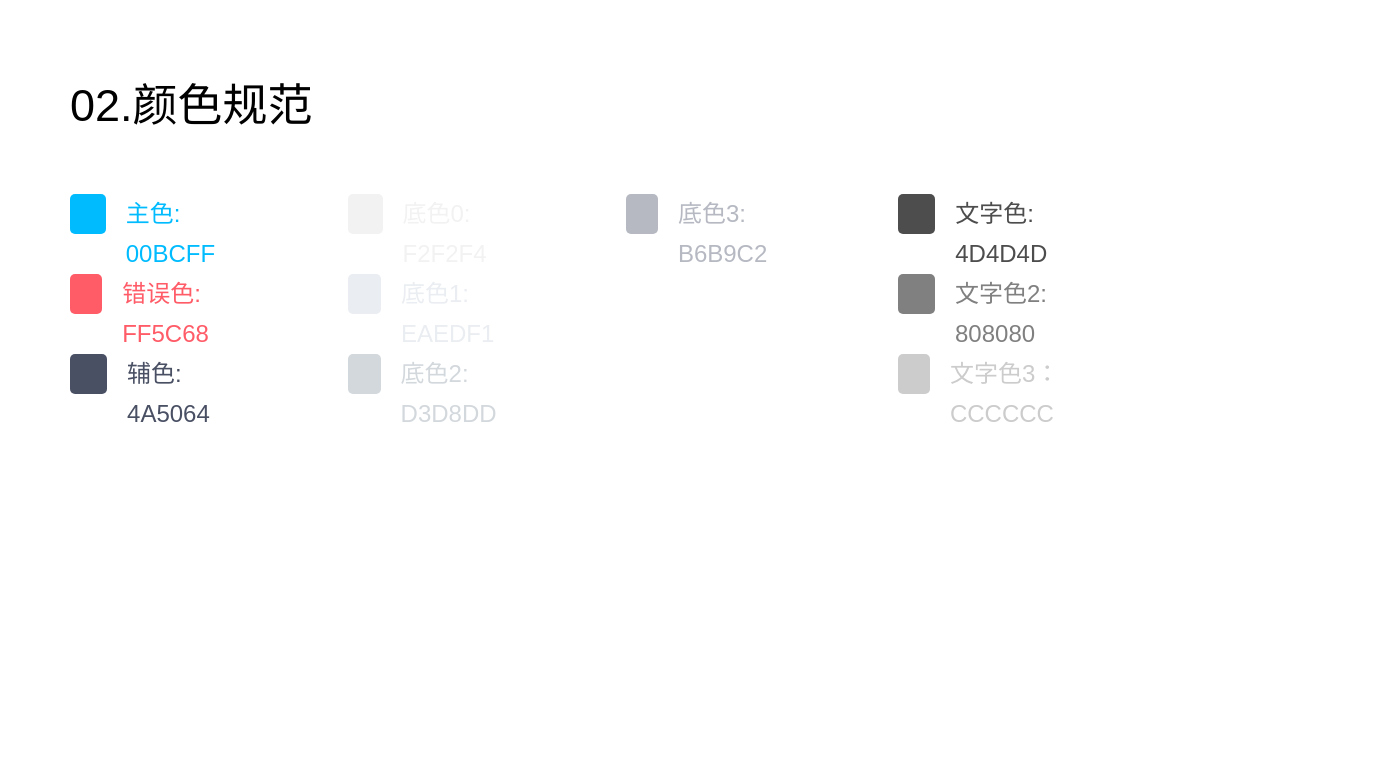
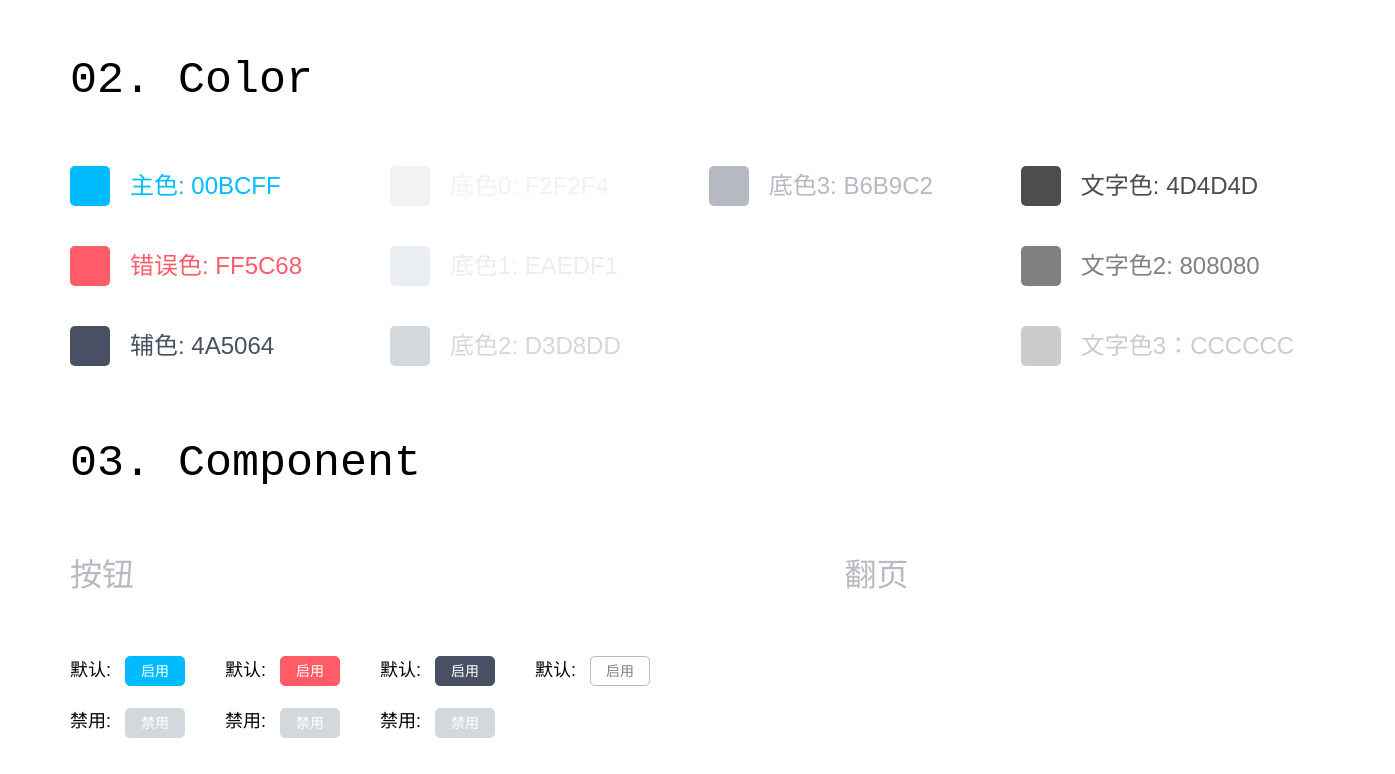
Before and after one commit to ChrisWen960216/srp-design, a website built with webpack: page src/index.html in a window 1280 px wide. Shown: the part 400-1174 px from the top of the page, 1395 px wide, since content can reach past the window. Before the commit the page ends 834 px from the top, so only its background shows below. Built offline with nearby package versions, Linux system fonts and the light colour scheme.

Commit message:
Add button component

```diff
--- a/src/index.html
+++ b/src/index.html
@@ -9,10 +9,9 @@
 <body>
   <div id="root">
 
-
   <section class='font'>
     <header>
-      <span class='title'>01. 文字规范</span>
+      <span class='title'>01. Font</span>
     </header>
     <aside>
       <dl>
@@ -40,7 +39,7 @@
 
   <section class='color'>
     <header>
-      <span class='title'>02.颜色规范</span>
+      <span class='title'>02. Color</span>
     </header>
     <aside>
       <dl>
@@ -86,6 +85,40 @@
           </dl>
     </aside>
   </section>
+
+  <section class='component'>
+    <header>
+      <span class="title">03. Component</span>
+    </header>
+    <aside class='button clearfix'>
+      <header>
+        <span class='extra font-t1'>按钮</span>
+      </header>
+      <dl>
+        <dd class='font-t4'>默认:<button class='btn primary-btn'>启用</button></dd>
+        <dd class='font-t4'>禁用:<button class='btn primary-btn disabled' disabled>禁用</button></dd>
+      </dl>
+      <dl>
+        <dd class='font-t4'>默认:<button class='btn error-btn'>启用</button></dd>
+        <dd class='font-t4'>禁用:<button class='btn primary-btn disabled' disabled>禁用</button></dd>
+      </dl>
+      <dl>
+        <dd class='font-t4'>默认:<button class='btn auxiliary-btn'>启用</button></dd>
+        <dd class='font-t4'>禁用:<button class='btn primary-btn disabled' disabled>禁用</button></dd>
+      </dl>
+      <dl>
+        <dd class='font-t4'>默认:<button class='btn'>启用</butto></dd>
+      </dl>
+    </aside>
+
+    <aside class="pagenation clearfix">
+      <header>
+        <span class='extra font-t1'>翻页</span>
+      </header>
+    </aside>
+
+  </section>
+
 </div>
 </body>
 </html>
--- a/src/style/button.less
+++ b/src/style/button.less
@@ -0,0 +1,81 @@
+@import './variables.less';
+@import './init.less';
+@import './color.less';
+@import './font.less';
+
+.btn-style(@background-color;@font-color;@border-color){
+  background-color: @background-color;
+  color:@font-color;
+  border:1px solid @border-color;
+}
+
+.btn{
+  box-sizing: border-box;
+  width: 60px;
+  height: 30px;
+  line-height: 28px;
+  margin: 0;
+  padding: 0;
+  display: inline-block;
+  text-align: center;
+  vertical-align: middle;
+  cursor: pointer;
+  background: none;
+  white-space: nowrap;
+  font-size: @font-size-5;
+  border-radius: 5px;
+  transition: .3s;
+  .btn-style(white;@font-color-2;@base-color-3);
+  &:focus{
+    .btn-focus-init()
+  }
+
+  &:hover{
+    .btn-style(white;@font-color-1;@font-color-2);
+  }
+  &:active{
+    .btn-style(white;@font-color-2;@base-color-3);
+  }
+}
+
+.primary-btn{
+  .btn-style(@primary-color;white;@primary-color);
+  &:hover{
+    .btn-style(#00D8FF;white;#00D8FF)
+  }
+  &:active{
+    .btn-style(@primary-color;white;@primary-color);
+  }
+}
+
+.error-btn{
+  .btn-style(@error-color;white;@error-color);
+  &:hover{
+    .btn-style(#ff7f7F;white;#FF7F7F);
+  }
+  &:active{
+    .btn-style(@error-color;white;@error-color);
+  }
+}
+
+.auxiliary-btn{
+  .btn-style(@auxiliary-color;white;@auxiliary-color);
+  &:hover{
+    .btn-style(#5B6277;white;#5B6277);
+  }
+  &:active{
+    .btn-style(@auxiliary-color;white;@auxiliary-color);
+  }
+}
+
+button[disabled]{
+  cursor: not-allowed;
+}
+
+.disabled{
+  cursor: not-allowed;
+  .btn-style(@base-color-2;white;@base-color-2);
+  &:hover{
+    .btn-style(@base-color-2;white;@base-color-2);
+  }
+}
--- a/src/style/index.less
+++ b/src/style/index.less
@@ -1,14 +1,17 @@
 @import './normalize.less';
 @import './font.less';
 @import './color.less';
+@import './button.less';
 
 #root{
   margin: 0 70px;
+  min-width: 1325px;
 
   .title{
     display: inline-block;
     font-size: 45px;
     margin: 72px 0 60px 0;
+    font-family: 'Courier New';
   }
 
   .font aside{
@@ -58,7 +61,43 @@
     dl:nth-child(2), dl:nth-child(4){
       margin: 0 88px;
     }
+  }
+
+  .component aside{
+    display: inline-block;
+    .extra{
+      color:#B6BAC1;
+    }
 
   }
+  .component{
+    .button{
+      dl{
+        float: left;
+        margin-top: 40px;
+        margin-left: 0px;
+        dd{
+          margin: 20px;
+          .btn{
+            margin-left: 14px;
+          }
+        }
+      }
+      dl:nth-child(2){
+        dd{
+          margin-left: 0;
+        }
+      }
+    }
 
+    .pagenation{
+      margin-left: 170px;
+    }
+  }
+
+.clearfix{
+  clear: both;
+  content: '';
+  display: block;
 }
+}
--- /dev/null
+++ b/src/style/init.less
@@ -0,0 +1,5 @@
+@import './variables.less';
+
+.btn-focus-init(){
+  outline:none;
+}
```
